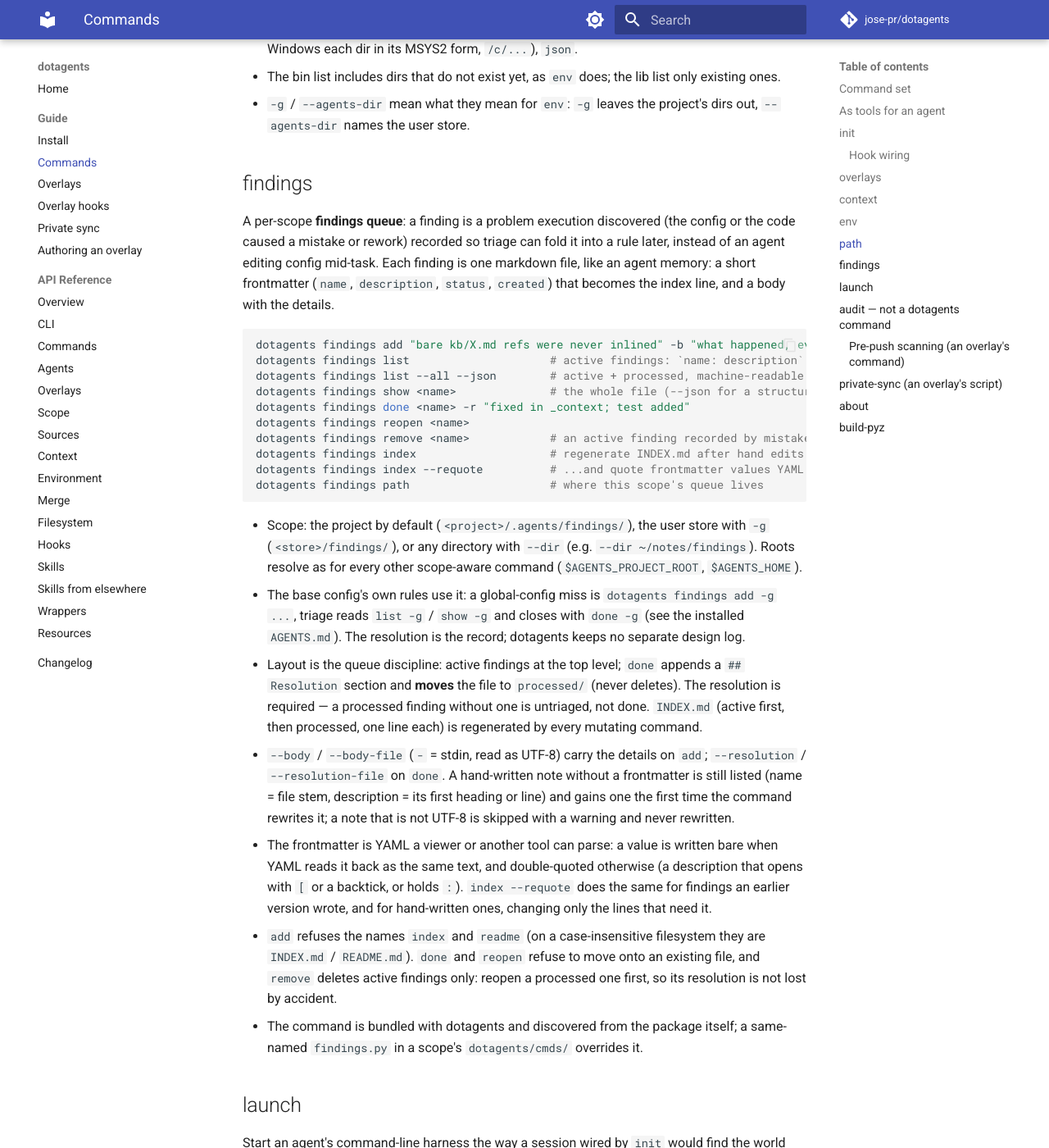
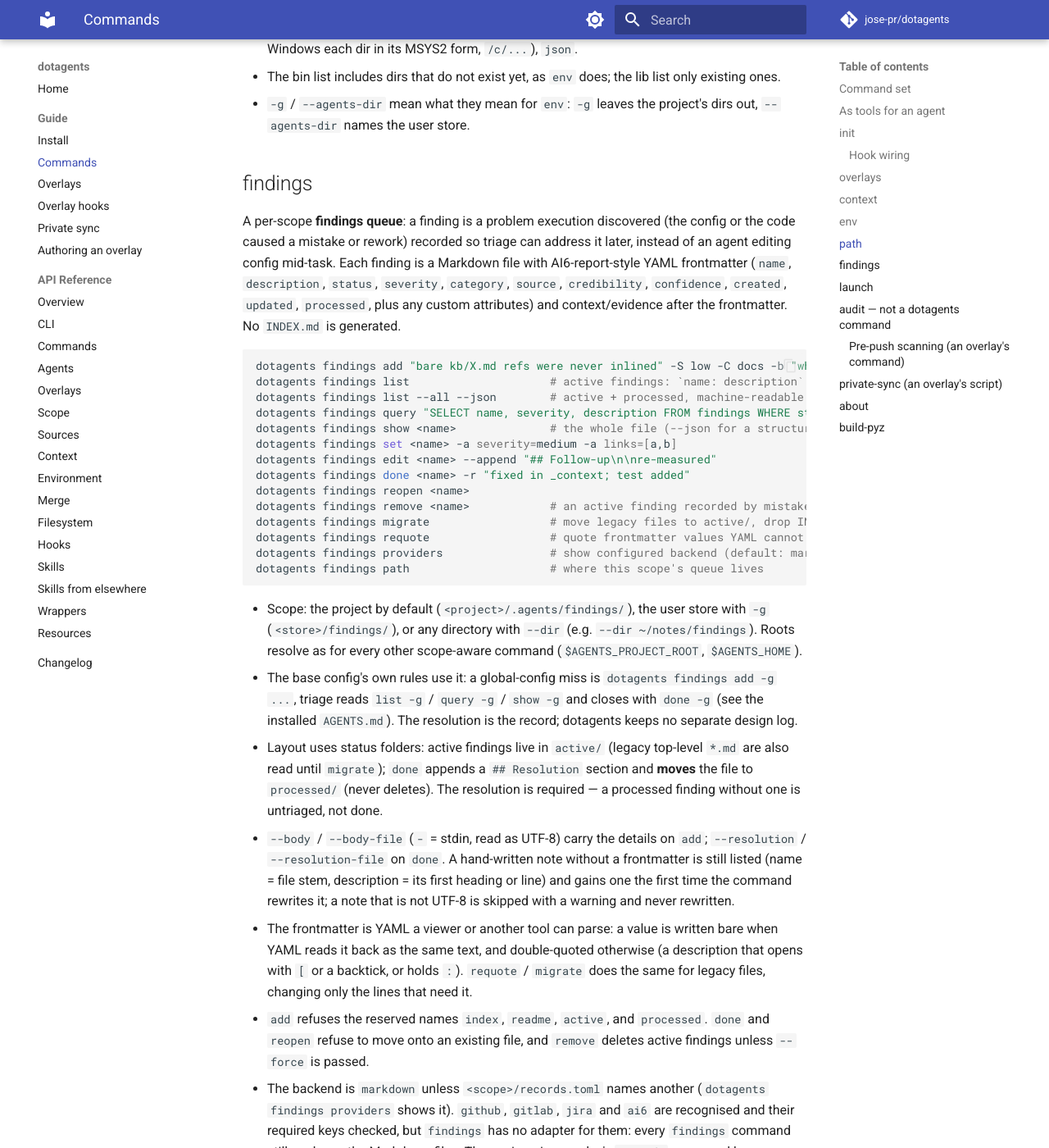
Before and after one commit to jose-pr/dotagents, an MkDocs documentation site: the page built from docs/guide/commands.md, in a window 1280 px wide and 1400 px high, scrolled down 11561 px. Shown: the whole window at 82% size. Built offline with MkDocs 1.6.1 and Material for MkDocs 9.7.7, drawn with Linux system fonts in a browser that asks for light colours; comment, search, counter and statistics services are not loaded; some of the changed text lies outside the part shown.

Commit message:
docs: findings subcommands, status folders and the provider setting

````diff
--- a/docs/guide/commands.md
+++ b/docs/guide/commands.md
@@ -479,21 +479,27 @@ dotagents path --lib --format json                     # the lib dirs, as JSON
 ## findings
 
 A per-scope **findings queue**: a finding is a problem execution discovered (the
-config or the code caused a mistake or rework) recorded so triage can fold it into
-a rule later, instead of an agent editing config mid-task. Each finding is one
-markdown file, like an agent memory: a short frontmatter (`name`, `description`,
-`status`, `created`) that becomes the index line, and a body with the details.
+config or the code caused a mistake or rework) recorded so triage can address it
+later, instead of an agent editing config mid-task. Each finding is a Markdown
+file with AI6-report-style YAML frontmatter (`name`, `description`, `status`,
+`severity`, `category`, `source`, `credibility`, `confidence`, `created`,
+`updated`, `processed`, plus any custom attributes) and context/evidence after
+the frontmatter. No `INDEX.md` is generated.
 
 ```bash
-dotagents findings add "bare kb/X.md refs were never inlined" -b "what happened, evidence"
+dotagents findings add "bare kb/X.md refs were never inlined" -S low -C docs -b "what happened, evidence"
 dotagents findings list                     # active findings: `name: description`
 dotagents findings list --all --json        # active + processed, machine-readable
+dotagents findings query "SELECT name, severity, description FROM findings WHERE status = 'active'"
 dotagents findings show <name>              # the whole file (--json for a structured form)
+dotagents findings set <name> -a severity=medium -a links=[a,b]
+dotagents findings edit <name> --append "## Follow-up\n\nre-measured"
 dotagents findings done <name> -r "fixed in _context; test added"
 dotagents findings reopen <name>
 dotagents findings remove <name>            # an active finding recorded by mistake
-dotagents findings index                    # regenerate INDEX.md after hand edits
-dotagents findings index --requote          # ...and quote frontmatter values YAML cannot read
+dotagents findings migrate                  # move legacy files to active/, drop INDEX.md
+dotagents findings requote                  # quote frontmatter values YAML cannot read bare
+dotagents findings providers                # show configured backend (default: markdown)
 dotagents findings path                     # where this scope's queue lives
 ```
 
@@ -502,14 +508,13 @@ dotagents findings path                     # where this scope's queue lives
   `--dir ~/notes/findings`). Roots resolve as for every other scope-aware command
   (`$AGENTS_PROJECT_ROOT`, `$AGENTS_HOME`).
 - The base config's own rules use it: a global-config miss is
-  `dotagents findings add -g ...`, triage reads `list -g` / `show -g` and closes
-  with `done -g` (see the installed `AGENTS.md`). The resolution is the record;
-  dotagents keeps no separate design log.
-- Layout is the queue discipline: active findings at the top level; `done`
-  appends a `## Resolution` section and **moves** the file to `processed/`
-  (never deletes). The resolution is required — a processed finding without one
-  is untriaged, not done. `INDEX.md` (active first, then processed, one line
-  each) is regenerated by every mutating command.
+  `dotagents findings add -g ...`, triage reads `list -g` / `query -g` / `show -g`
+  and closes with `done -g` (see the installed `AGENTS.md`). The resolution is the
+  record; dotagents keeps no separate design log.
+- Layout uses status folders: active findings live in `active/` (legacy top-level
+  `*.md` are also read until `migrate`); `done` appends a `## Resolution` section
+  and **moves** the file to `processed/` (never deletes). The resolution is required
+  — a processed finding without one is untriaged, not done.
 - `--body` / `--body-file` (`-` = stdin, read as UTF-8) carry the details on
   `add`; `--resolution` / `--resolution-file` on `done`. A hand-written note
   without a frontmatter is still listed (name = file stem, description = its
@@ -517,13 +522,16 @@ dotagents findings path                     # where this scope's queue lives
   a note that is not UTF-8 is skipped with a warning and never rewritten.
 - The frontmatter is YAML a viewer or another tool can parse: a value is written
   bare when YAML reads it back as the same text, and double-quoted otherwise (a
-  description that opens with `[` or a backtick, or holds `: `). `index --requote`
-  does the same for findings an earlier version wrote, and for hand-written ones,
-  changing only the lines that need it.
-- `add` refuses the names `index` and `readme` (on a case-insensitive
-  filesystem they are `INDEX.md` / `README.md`). `done` and `reopen` refuse to
-  move onto an existing file, and `remove` deletes active findings only: reopen
-  a processed one first, so its resolution is not lost by accident.
+  description that opens with `[` or a backtick, or holds `: `). `requote` /
+  `migrate` does the same for legacy files, changing only the lines that need it.
+- `add` refuses the reserved names `index`, `readme`, `active`, and `processed`.
+  `done` and `reopen` refuse to move onto an existing file, and `remove` deletes
+  active findings unless `--force` is passed.
+- The backend is `markdown` unless `<scope>/records.toml` names another
+  (`dotagents findings providers` shows it). `github`, `gitlab`, `jira` and `ai6` are
+  recognised and their required keys checked, but `findings` has no adapter for them:
+  every `findings` command still works on the Markdown files. The engineering
+  overlay's `records` command keeps records in GitHub, GitLab and Jira issues.
 - The command is bundled with dotagents and discovered from the package itself;
   a same-named `findings.py` in a scope's `dotagents/cmds/` overrides it.
 
````
Also changed, not shown: src/dotagents/AGENTS.md (+29 -1 lines).
